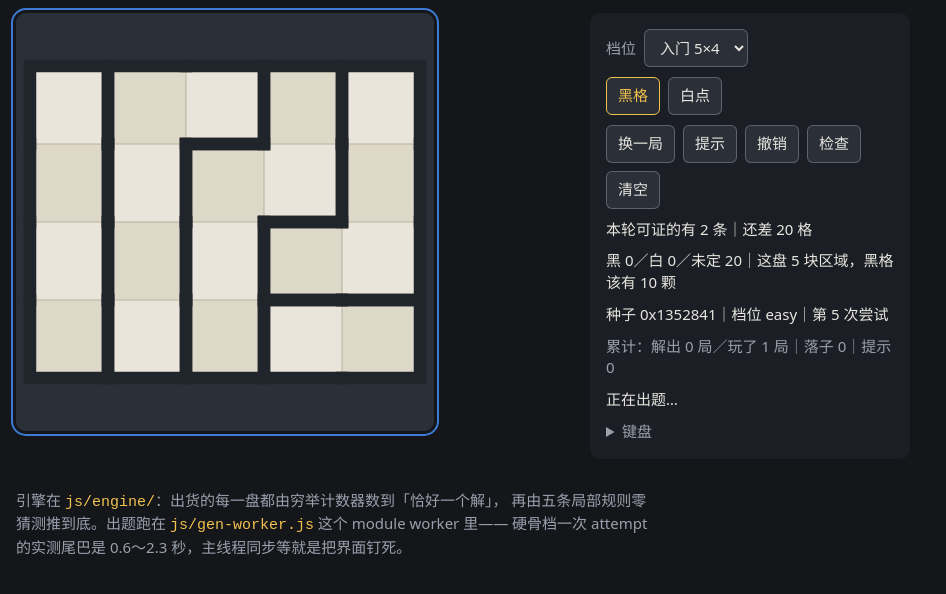
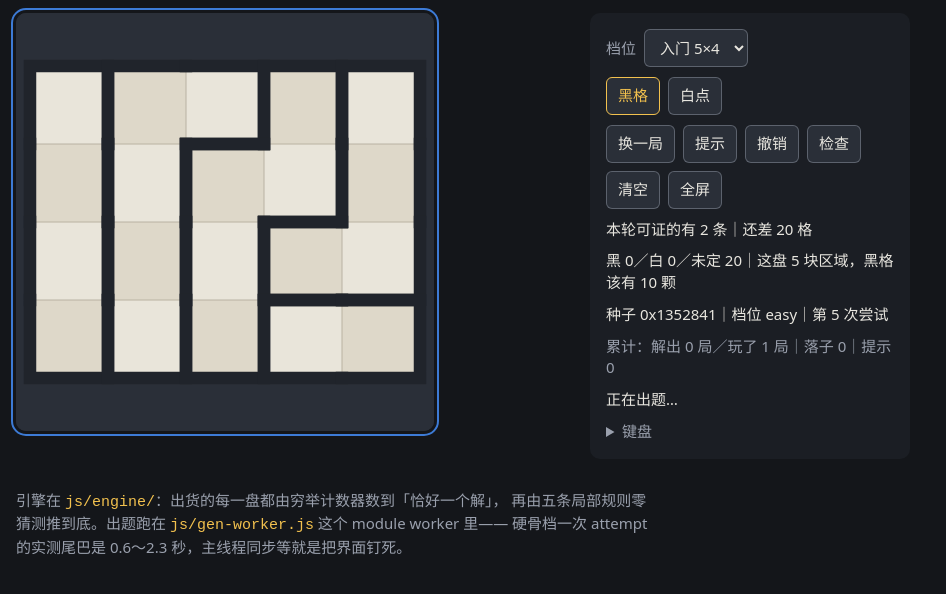
Before and after one commit to z-biz-game/z-biz-game-norinori-cos, a website with bundled scripts: page index.html in a window 1280 px wide. Shown: the part 102-696 px from the top of the page, without its empty margins (0-946 px from the left). Built offline with nearby package versions, Linux system fonts and the light colour scheme.

Commit message:
feat(z-biz-game-norinori-cos): 全屏开关接到真实 HUD 按钮，F 快捷键与全屏态回写
全屏判据要求 requestFullscreen 绑到 HUD 上真实存在的按钮，绑到不存在的 id 等于没做。
本仓新增 <button id="btn-fullscreen">，落在本页既有的 HUD 容器里，class 沿用该容器原有按钮，视觉语言不引入外来样式。
处理器是进出双向的：已在全屏时调用 document.exitFullscreen 退出，不只是进。
webkitRequestFullscreen / msRequestFullscreen 一律特性检测，不做 UA 嗅探。
iOS Safari 拒绝非 video 元素全屏，调用包在 try/catch 里并吃掉返回的 Promise，失败静默降级为禁用按钮加原因说明，不让未捕获 rejection 冒泡。
快捷键 F 与本页其它快捷键不冲突（本仓 F 原本未占用），输入框内打字不触发。
退出全屏走 Esc 或系统手势时不经过本页代码，状态由 fullscreenchange / webkitfullscreenchange / MSFullscreenChange 回写到按钮与 body.fullscreen。

实测：
node --check js/main.js => OK
grep -c id="btn-fullscreen" index.html => 1
cos_load_sweep z-biz-game-norinori-cos => z-biz-game-norinori-cos                  | LOADED

```diff
--- a/index.html
+++ b/index.html
@@ -52,6 +52,7 @@
       <button id="undo" type="button">撤销</button>
       <button id="check" type="button">检查</button>
       <button id="clear" type="button">清空</button>
+      <button id="btn-fullscreen" class="pen" type="button" aria-pressed="false" title="全屏（F）">全屏</button>
     </div>
     <p class="read" id="status">开局之前没有读数。</p>
     <p class="read" id="progress"></p>
--- a/js/main.js
+++ b/js/main.js
@@ -588,3 +588,70 @@ setPen(BLACK);
     requestNew();
   }
 })();
+
+// ---- 全屏开关（#btn-fullscreen）----
+// 绑的是本页 HUD 上真实存在的那个按钮。全屏最常见的假实现就是引用一个并不存在的
+// id：点下去什么也不会发生，量具却算它"已实现"。所以这里找不到按钮就直接不装。
+(function bindFullscreen() {
+  const btn = document.getElementById('btn-fullscreen');
+  if (!btn) return;
+  const root = document.documentElement;
+  // 只做特性检测，不嗅探 UA：iOS Safari 是 webkitRequestFullscreen，老 Edge 是 ms 前缀，
+  // 而 UA 字符串随时会改。"有没有这个能力"是查出来的，不是猜出来的。
+  const req = root.requestFullscreen || root.webkitRequestFullscreen || root.msRequestFullscreen;
+  const exit = document.exitFullscreen || document.webkitExitFullscreen || document.msExitFullscreen;
+  const current = () => document.fullscreenElement || document.webkitFullscreenElement
+    || document.msFullscreenElement || null;
+
+  // 不支持也要给个说法：只把按钮灰掉而不解释，玩家会以为这功能没做完。
+  const unsupported = () => {
+    btn.disabled = true;
+    btn.title = '这个浏览器不提供元素全屏（iOS Safari 请用「添加到主屏幕」独立打开）';
+  };
+  if (!req) unsupported();
+
+  // fullscreen 返回 Promise，被拒时必须吃掉：iOS Safari 对多数非 video 元素直接拒绝，
+  // 让这个 rejection 冒泡出去会变成一条未捕获错误，整局游戏跟着挂。
+  const settle = (p) => { if (p && p.catch) p.catch(unsupported); };
+
+  // 进出都能走：已经全屏时这次调用是退出，不是"再进一次"。
+  function toggle() {
+    try {
+      if (current()) {
+        if (exit) settle(exit.call(document));
+      } else if (req) {
+        settle(req.call(root));
+      } else {
+        unsupported();
+      }
+    } catch (e) {
+      unsupported();
+    }
+  }
+
+  // Esc 和系统手势退出都不经过我们的代码，按钮状态只能靠 fullscreenchange 回写，
+  // 否则用户已经退出、HUD 还停在"退出全屏"，下一次点击反而会重新进全屏。
+  function sync() {
+    const on = !!current();
+    btn.setAttribute('aria-pressed', String(on));
+    btn.textContent = on ? "退出全屏" : "全屏";
+    btn.title = "全屏" + '（F）';
+    const body = document.body;
+    if (body && body.classList) body.classList.toggle('fullscreen', on);
+  }
+
+  btn.addEventListener('click', toggle);
+  window.addEventListener('keydown', (ev) => {
+    if (ev.key !== 'f' && ev.key !== 'F') return;
+    const t = ev.target;
+    // 盘号 / 种子这类输入框里打字不能触发全屏，否则玩家输 seed 输到一半屏幕没了。
+    if (t && /input|textarea|select/i.test(t.tagName || '')) return;
+    if (ev.repeat || ev.metaKey || ev.ctrlKey || ev.altKey) return;
+    ev.preventDefault();
+    toggle();
+  });
+  window.addEventListener('fullscreenchange', sync);
+  window.addEventListener('webkitfullscreenchange', sync);
+  window.addEventListener('MSFullscreenChange', sync);
+  sync();
+})();
```
